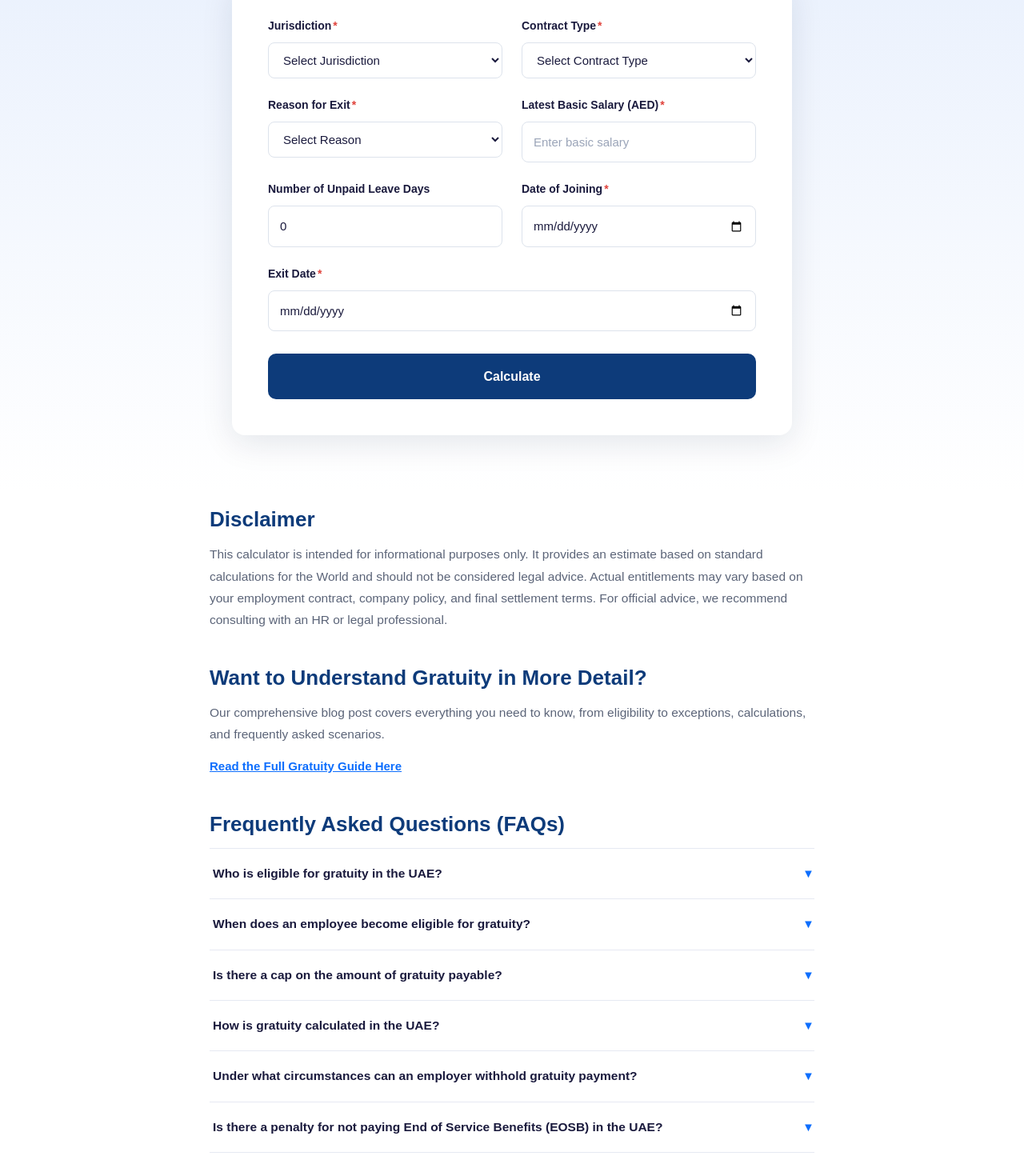
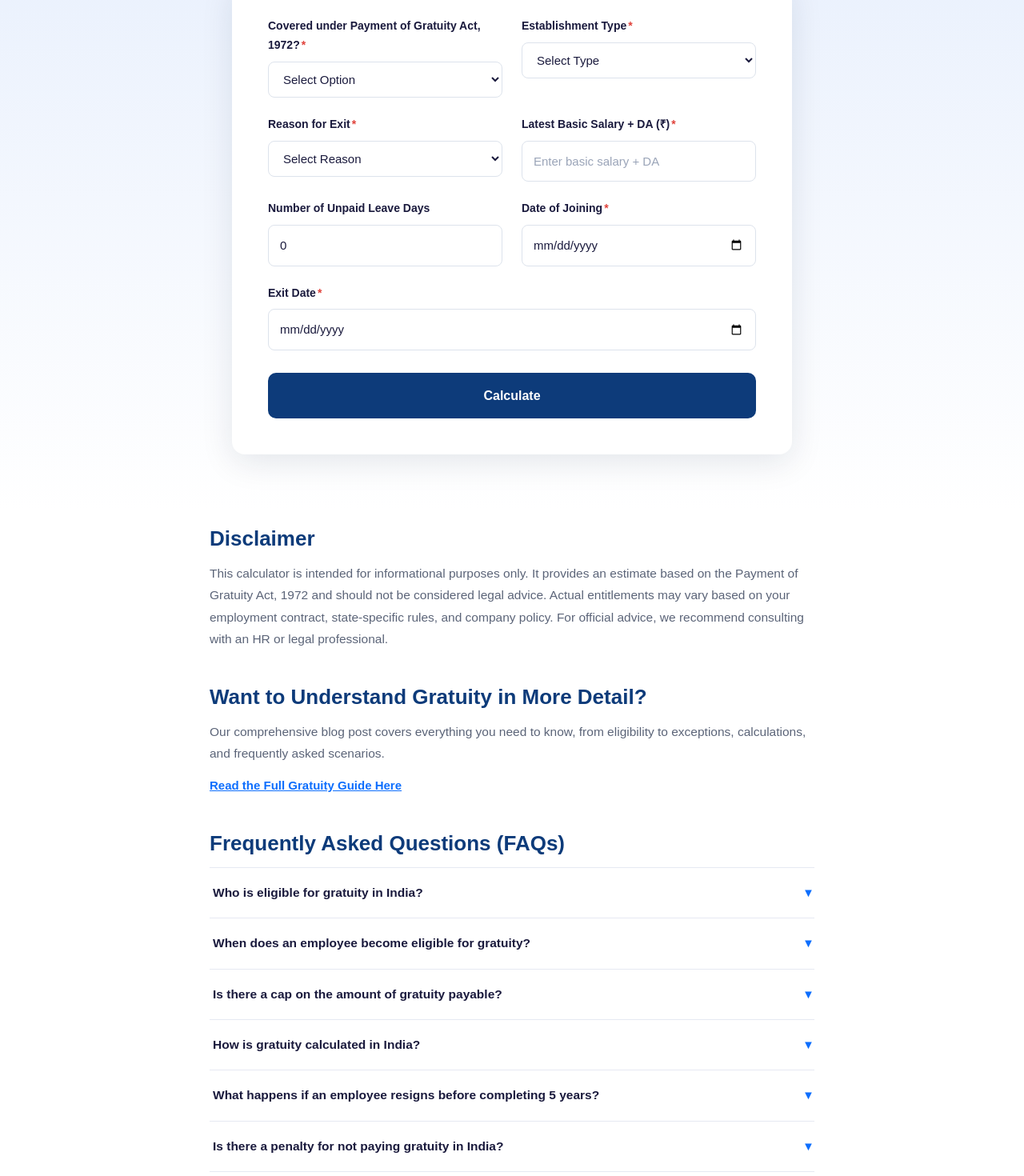
Before and after one commit to Sudheerenagandula/Nayan-Tech-Solutions, an Angular app: page /resources/gratuity-calculator in a window 1280 px wide. Shown: the part 300-1770 px from the top of the page at 80% size. Built offline with nearby package versions, Linux system fonts and the light colour scheme.

Commit message:
Increase Angular build budgets

```diff
--- a/src/app/components/footer/footer.html
+++ b/src/app/components/footer/footer.html
@@ -95,7 +95,7 @@
         <hr>
 
         <div class="copyright">
-            © {{year}}
+            © {{2018}}
             NayanTech Solutions.
             All Rights Reserved.
         </div>
--- a/src/app/pages/gratuity-calculator/gratuity-calculator.html
+++ b/src/app/pages/gratuity-calculator/gratuity-calculator.html
@@ -12,21 +12,20 @@
 
       <div class="form-row">
         <div class="form-group">
-          <label>Jurisdiction<span class="req">*</span></label>
-          <select [(ngModel)]="jurisdiction">
-            <option value="" disabled selected>Select Jurisdiction</option>
-            <option value="mainland">World</option>
-            <option value="difc">DIFC</option>
-            <option value="adgm">ADGM</option>
+          <label>Covered under Payment of Gratuity Act, 1972?<span class="req">*</span></label>
+          <select [(ngModel)]="actCovered">
+            <option value="" disabled selected>Select Option</option>
+            <option value="covered">Yes, Covered</option>
+            <option value="not_covered">No, Not Covered</option>
           </select>
         </div>
 
         <div class="form-group">
-          <label>Contract Type<span class="req">*</span></label>
-          <select [(ngModel)]="contractType">
-            <option value="" disabled selected>Select Contract Type</option>
-            <option value="unlimited">Unlimited Contract</option>
-            <option value="limited">Limited Contract</option>
+          <label>Establishment Type<span class="req">*</span></label>
+          <select [(ngModel)]="establishmentType">
+            <option value="" disabled selected>Select Type</option>
+            <option value="regular">Regular Establishment</option>
+            <option value="seasonal">Seasonal Establishment</option>
           </select>
         </div>
       </div>
@@ -38,14 +37,14 @@
             <option value="" disabled selected>Select Reason</option>
             <option value="resignation">Resignation</option>
             <option value="termination">Termination</option>
-            <option value="end_of_contract">End of Contract</option>
             <option value="retirement">Retirement</option>
+            <option value="death_disablement">Death / Disablement</option>
           </select>
         </div>
 
         <div class="form-group">
-          <label>Latest Basic Salary (AED)<span class="req">*</span></label>
-          <input type="number" [(ngModel)]="basicSalary" placeholder="Enter basic salary">
+          <label>Latest Basic Salary + DA (₹)<span class="req">*</span></label>
+          <input type="number" [(ngModel)]="basicSalary" placeholder="Enter basic salary + DA">
         </div>
       </div>
 
@@ -72,7 +71,7 @@
 
       <div class="calc-result" *ngIf="result !== null">
         <span>Estimated Gratuity</span>
-        <h2>AED {{ result | number }}</h2>
+        <h2>₹ {{ result | number }}</h2>
         <p class="result-note" *ngIf="resultNote">{{ resultNote }}</p>
       </div>
 
@@ -86,9 +85,9 @@
     <div class="info-block">
       <h2>Disclaimer</h2>
       <p>
-        This calculator is intended for informational purposes only. It provides an estimate based on standard
-        calculations for the World and should not be considered legal advice. Actual entitlements may vary
-        based on your employment contract, company policy, and final settlement terms. For official advice, we
+        This calculator is intended for informational purposes only. It provides an estimate based on the
+        Payment of Gratuity Act, 1972 and should not be considered legal advice. Actual entitlements may vary
+        based on your employment contract, state-specific rules, and company policy. For official advice, we
         recommend consulting with an HR or legal professional.
       </p>
     </div>
@@ -99,7 +98,7 @@
         Our comprehensive blog post covers everything you need to know, from eligibility to exceptions, calculations, and
         frequently asked scenarios.
       </p>
-      <a routerLink="/resources/blog/complete-guide-to-gratuity-World" class="guide-link">Read the Full Gratuity Guide Here</a>
+      <a routerLink="/resources/blog/complete-guide-to-gratuity-india" class="guide-link">Read the Full Gratuity Guide Here</a>
     </div>
 
     <div class="info-block">
--- a/src/app/pages/gratuity-calculator/gratuity-calculator.ts
+++ b/src/app/pages/gratuity-calculator/gratuity-calculator.ts
@@ -18,8 +18,8 @@ interface Faq {
   styleUrl: './gratuity-calculator.css'
 })
 export class GratuityCalculator {
-  jurisdiction: string = '';
-  contractType: string = '';
+  actCovered: string = '';
+  establishmentType: string = '';
   reasonForExit: string = '';
   basicSalary: number | null = null;
   unpaidLeaveDays: number = 0;
@@ -31,28 +31,28 @@ export class GratuityCalculator {
 
   faqs: Faq[] = [
     {
-      question: 'Who is eligible for gratuity in the UAE?',
-      answer: 'Any employee who has completed at least one year of continuous service with their employer under a valid UAE labour contract is generally eligible for end-of-service gratuity, regardless of whether the contract is limited or unlimited.'
+      question: 'Who is eligible for gratuity in India?',
+      answer: 'Any employee who has completed at least 5 years of continuous service with the same employer is generally eligible for gratuity under the Payment of Gratuity Act, 1972. This minimum service requirement is waived in cases of death or disablement.'
     },
     {
       question: 'When does an employee become eligible for gratuity?',
-      answer: 'Eligibility begins after completing one full year of continuous employment. Employees who leave before completing one year are typically not entitled to gratuity.'
+      answer: 'Eligibility is triggered upon completion of 5 years of continuous service, or immediately in the event of death or disablement of the employee, regardless of tenure.'
     },
     {
       question: 'Is there a cap on the amount of gratuity payable?',
-      answer: 'Yes, total gratuity payable is capped at two years\' worth of the employee\'s basic salary, regardless of how many additional years they have served beyond that point.'
+      answer: 'Yes, under the Payment of Gratuity Act, the maximum gratuity payable is currently capped at ₹20,00,000. Employers may pay more as an ex-gratia amount, but this is not mandated by law.'
     },
     {
-      question: 'How is gratuity calculated in the UAE?',
-      answer: 'Gratuity is calculated based on the basic salary only (excluding allowances). Employees earn 21 days of basic salary for each of the first five years of service, and 30 days of basic salary for each additional year beyond five.'
+      question: 'How is gratuity calculated in India?',
+      answer: 'For employees covered under the Act, gratuity is calculated as (Last drawn Basic Salary + DA) × 15 × number of years of service, divided by 26. For employees not covered under the Act, the divisor used is 30 instead of 26.'
     },
     {
-      question: 'Under what circumstances can an employer withhold gratuity payment?',
-      answer: 'An employer may withhold or reduce gratuity in specific cases, such as when an employee resigns before completing the minimum service period, or in cases of proven gross misconduct as defined under UAE Labour Law.'
+      question: 'What happens if an employee resigns before completing 5 years?',
+      answer: 'In most cases, an employee who resigns or is terminated before completing 5 years of continuous service is not entitled to gratuity, except in cases of death or disablement.'
     },
     {
-      question: 'Is there a penalty for not paying End of Service Benefits (EOSB) in the UAE?',
-      answer: 'Yes, employers who delay or fail to pay end-of-service benefits without valid justification can be liable for fines and may be required to pay the employee compensation for the delay, in addition to the original gratuity owed.'
+      question: 'Is there a penalty for not paying gratuity in India?',
+      answer: 'Yes, under the Payment of Gratuity Act, employers who fail to pay gratuity within the prescribed time can be liable for interest on the delayed amount, and in cases of willful non-payment, may face imprisonment and/or fines.'
     }
   ];
 
@@ -66,12 +66,7 @@ export class GratuityCalculator {
     this.result = null;
     this.resultNote = '';
 
-    if (!this.basicSalary || !this.dateOfJoining || !this.exitDate || !this.contractType || !this.reasonForExit || !this.jurisdiction) {
-      return;
-    }
-
-    if (this.jurisdiction !== 'mainland') {
-      this.resultNote = 'DIFC and ADGM follow different end-of-service schemes (e.g. DIFC\'s DEWS). Please consult an HR/legal professional for an accurate estimate in this jurisdiction.';
+    if (!this.basicSalary || !this.dateOfJoining || !this.exitDate || !this.actCovered || !this.establishmentType || !this.reasonForExit) {
       return;
     }
 
@@ -89,38 +84,34 @@ export class GratuityCalculator {
 
     const years = totalDays / 365;
 
-    if (years < 1) {
+    // Eligibility check (waived for death/disablement)
+    if (years < 5 && this.reasonForExit !== 'death_disablement') {
       this.result = 0;
-      this.resultNote = 'Employee has not completed one year of service, so no gratuity is payable.';
+      this.resultNote = 'Employee has not completed 5 years of continuous service, so no gratuity is payable (unless due to death or disablement).';
       return;
     }
 
-    const dailyWage = this.basicSalary / 30;
+    // Round years: 6+ months in the final year counts as a full year
+    const completedYears = Math.floor(years);
+    const remainderMonths = (years - completedYears) * 12;
+    const yearsForCalc = remainderMonths >= 6 ? completedYears + 1 : completedYears;
+
     let gratuity = 0;
 
-    if (years <= 5) {
-      gratuity = dailyWage * 21 * years;
+    if (this.establishmentType === 'seasonal') {
+      // Seasonal establishments: 7 days' wages for each season worked
+      gratuity = (this.basicSalary / 26) * 7 * yearsForCalc;
+    } else if (this.actCovered === 'covered') {
+      gratuity = (this.basicSalary * 15 * yearsForCalc) / 26;
     } else {
-      gratuity = (dailyWage * 21 * 5) + (dailyWage * 30 * (years - 5));
+      gratuity = (this.basicSalary * 15 * yearsForCalc) / 30;
     }
 
-    // Cap at 2 years' basic salary
-    const cap = this.basicSalary * 24;
+    // Statutory cap
+    const cap = 2000000; // ₹20,00,000
     if (gratuity > cap) {
       gratuity = cap;
-      this.resultNote = 'Result capped at 2 years\' basic salary, the maximum gratuity allowed under UAE Labour Law.';
-    }
-
-    if (this.reasonForExit === 'resignation') {
-      if (years < 1) {
-        gratuity = 0;
-      } else if (years < 3) {
-        gratuity = gratuity / 3;
-        this.resultNote = 'Reduced to 1/3 of full gratuity, as resignation occurred before completing 3 years of service.';
-      } else if (years < 5) {
-        gratuity = (gratuity * 2) / 3;
-        this.resultNote = 'Reduced to 2/3 of full gratuity, as resignation occurred before completing 5 years of service.';
-      }
+      this.resultNote = 'Result capped at ₹20,00,000, the maximum gratuity payable under the Payment of Gratuity Act.';
     }
 
     this.result = Math.round(gratuity);
```
